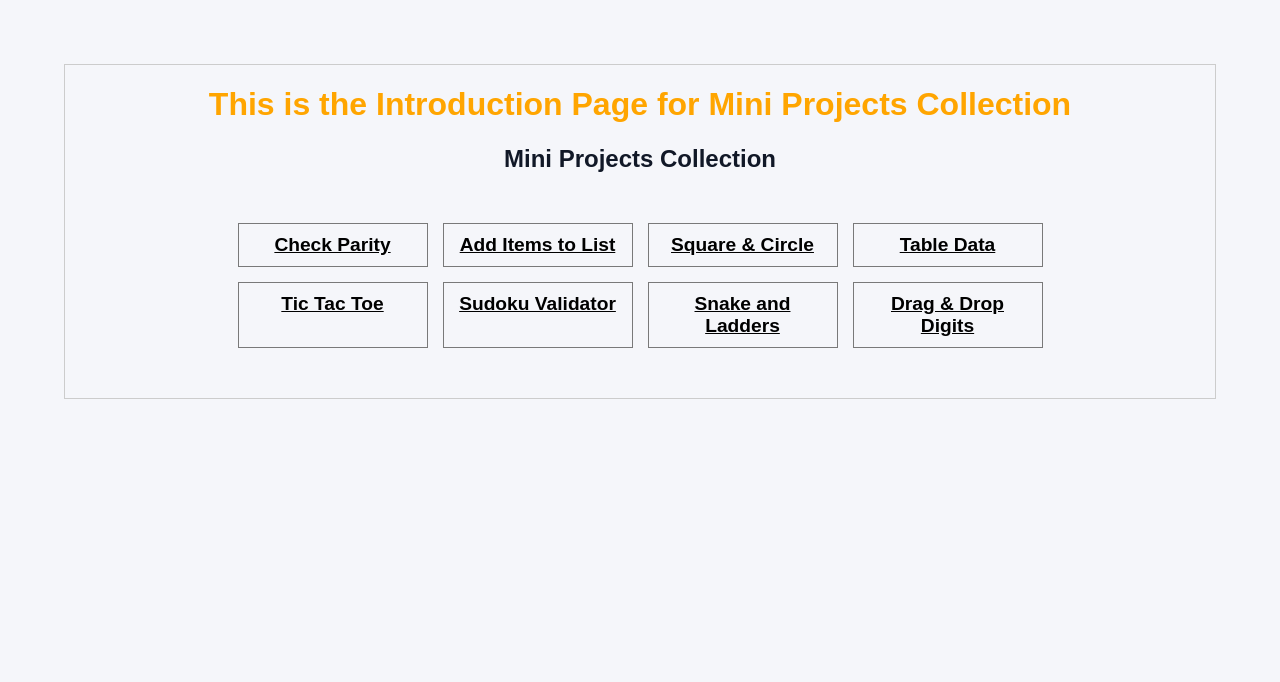
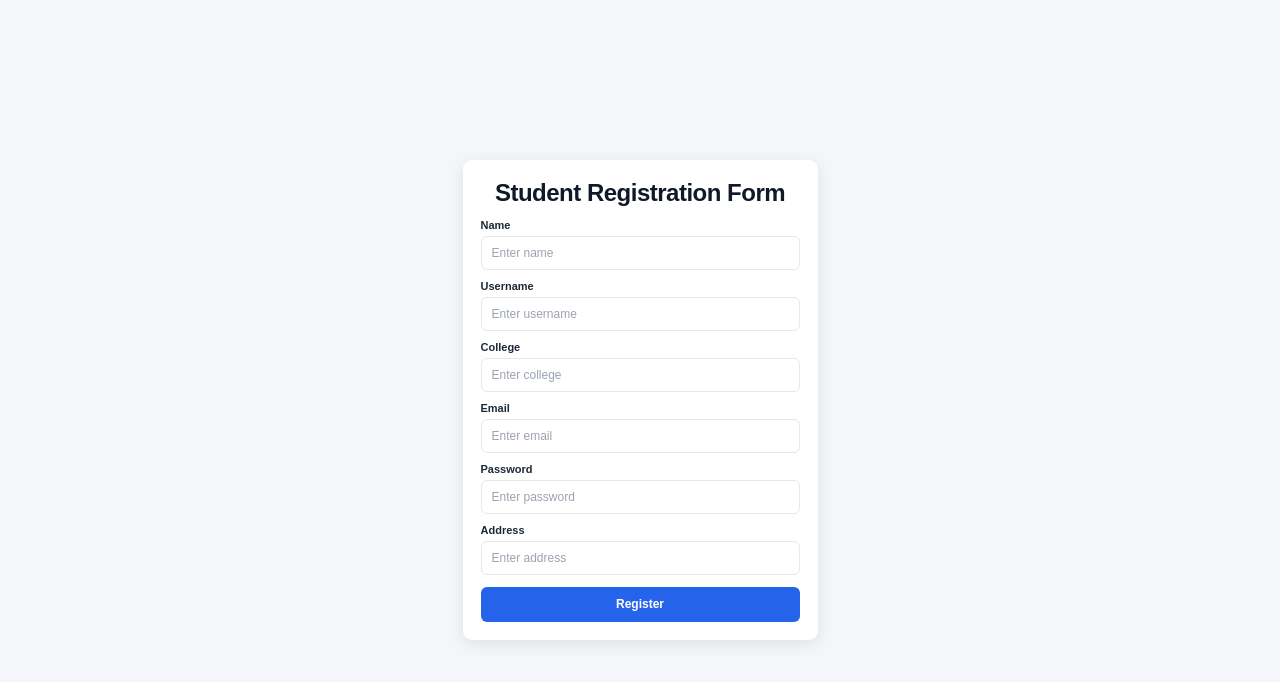
Before and after one commit to AnandaSH-8/Mini-Projects, a React (Vite) app in the folder mini-projects-collection/: page /studentregistration in a window 1280 px wide. Before the commit this address led to /. Shown: the top 682 px of the page. Built offline with nearby package versions, Linux system fonts and the light colour scheme.

Commit message:
student registration form

```diff
--- a/mini-projects-collection/src/App.jsx
+++ b/mini-projects-collection/src/App.jsx
@@ -9,6 +9,7 @@ import TicTacToe from "./pages/TicTacToe";
 import SudokuValidator from "./pages/SudokuValidator";
 import SnakeAndLadders from "./pages/SnakeAndLadders";
 import DragDropDigits from "./pages/DragDropDigits";
+import StudentRegistration from "./pages/StudentRegistration";
 
 function App() {
   return (
@@ -23,6 +24,7 @@ function App() {
         <Route path="/sudokuvalidator" element={<SudokuValidator />} />
         <Route path="/snakeandladders" element={<SnakeAndLadders />} />
         <Route path="/dragdropdigits" element={<DragDropDigits />} />
+        <Route path="/studentregistration" element={<StudentRegistration />} />
         <Route path="*" element={<Navigate to="/" replace />} />
       </Routes>
     </BrowserRouter>
--- /dev/null
+++ b/mini-projects-collection/src/pages/StudentRegistration.jsx
@@ -0,0 +1,191 @@
+import { useState } from "react";
+import styles from "../styles/StudentRegistration.module.css";
+
+const INITIAL_FORM = {
+  name: "",
+  username: "",
+  college: "",
+  email: "",
+  password: "",
+  address: "",
+};
+
+function StudentRegistration() {
+  const [formData, setFormData] = useState(INITIAL_FORM);
+  const [errors, setErrors] = useState({});
+  const [submitted, setSubmitted] = useState(false);
+
+  const validateField = (field, value) => {
+    const trimmedValue = value.trim();
+
+    switch (field) {
+      case "name":
+        return trimmedValue ? "" : "Name is required";
+
+      case "username":
+        if (trimmedValue && trimmedValue !== trimmedValue.toLowerCase()) {
+          return "Username must be lowercase only";
+        }
+        return "";
+
+      case "college":
+        return trimmedValue ? "" : "College is required";
+
+      case "email":
+        if (!/^[^\s@]+@[^\s@]+\.[^\s@]+$/.test(trimmedValue)) {
+          return "Enter a valid email address";
+        }
+        return "";
+
+      case "password":
+        if (value.length < 8) {
+          return "Password must be at least 8 characters";
+        }
+        return "";
+
+      case "address":
+        return trimmedValue ? "" : "Address is required";
+
+      default:
+        return "";
+    }
+  };
+
+  const handleChange = (event) => {
+    const { name, value } = event.target;
+
+    setFormData((previousData) => ({
+      ...previousData,
+      [name]: value,
+    }));
+
+    if (submitted) {
+      setErrors((previousErrors) => ({
+        ...previousErrors,
+        [name]: validateField(name, value),
+      }));
+    }
+  };
+
+  const handleSubmit = (event) => {
+    event.preventDefault();
+
+    const newErrors = {};
+
+    Object.keys(INITIAL_FORM).forEach((field) => {
+      const error = validateField(field, formData[field]);
+
+      if (error) {
+        newErrors[field] = error;
+      }
+    });
+
+    setErrors(newErrors);
+    setSubmitted(true);
+
+    if (Object.values(newErrors).some(Boolean)) {
+      return;
+    }
+
+    // All validations passed.
+    console.log("Registration successful:", formData);
+  };
+
+  return (
+    <main className={styles.page}>
+      <section className={styles.card}>
+        <h1 className={styles.heading}>Student Registration Form</h1>
+
+        <form onSubmit={handleSubmit} noValidate>
+          <div className={styles.formGroup}>
+            <label htmlFor="student-name">Name</label>
+            <input
+              id="student-name"
+              type="text"
+              name="name"
+              placeholder="Enter name"
+              value={formData.name}
+              onChange={handleChange}
+            />
+            {errors.name && <p className={styles.error}>{errors.name}</p>}
+          </div>
+
+          <div className={styles.formGroup}>
+            <label htmlFor="student-username">Username</label>
+            <input
+              id="student-username"
+              type="text"
+              name="username"
+              placeholder="Enter username"
+              value={formData.username}
+              onChange={handleChange}
+            />
+            {errors.username && (
+              <p className={styles.error}>{errors.username}</p>
+            )}
+          </div>
+
+          <div className={styles.formGroup}>
+            <label htmlFor="student-college">College</label>
+            <input
+              id="student-college"
+              type="text"
+              name="college"
+              placeholder="Enter college"
+              value={formData.college}
+              onChange={handleChange}
+            />
+            {errors.college && <p className={styles.error}>{errors.college}</p>}
+          </div>
+
+          <div className={styles.formGroup}>
+            <label htmlFor="student-email">Email</label>
+            <input
+              id="student-email"
+              type="text"
+              name="email"
+              placeholder="Enter email"
+              value={formData.email}
+              onChange={handleChange}
+            />
+            {errors.email && <p className={styles.error}>{errors.email}</p>}
+          </div>
+
+          <div className={styles.formGroup}>
+            <label htmlFor="student-password">Password</label>
+            <input
+              id="student-password"
+              type="password"
+              name="password"
+              placeholder="Enter password"
+              value={formData.password}
+              onChange={handleChange}
+            />
+            {errors.password && (
+              <p className={styles.error}>{errors.password}</p>
+            )}
+          </div>
+
+          <div className={styles.formGroup}>
+            <label htmlFor="student-address">Address</label>
+            <input
+              id="student-address"
+              type="text"
+              name="address"
+              placeholder="Enter address"
+              value={formData.address}
+              onChange={handleChange}
+            />
+            {errors.address && <p className={styles.error}>{errors.address}</p>}
+          </div>
+
+          <button type="submit" className={styles.registerButton}>
+            Register
+          </button>
+        </form>
+      </section>
+    </main>
+  );
+}
+
+export default StudentRegistration;
--- a/mini-projects-collection/src/pages/index.jsx
+++ b/mini-projects-collection/src/pages/index.jsx
@@ -22,6 +22,8 @@ export default function MainApp() {
         <Link to="/snakeandladders">Snake and Ladders</Link>
 
         <Link to="/dragdropdigits">Drag & Drop Digits</Link>
+
+        <Link to="/studentregistration">Student Registration</Link>
       </div>
     </div>
   );
--- /dev/null
+++ b/mini-projects-collection/src/styles/StudentRegistration.module.css
@@ -0,0 +1,103 @@
+.page {
+  min-height: 100vh;
+  display: flex;
+  align-items: center;
+  justify-content: center;
+  padding: 24px 16px;
+  background: #f5f6fa;
+  font-family: Arial, Helvetica, sans-serif;
+  color: #111827;
+}
+
+.card {
+  width: 100%;
+  max-width: 355px;
+  padding: 20px 18px 18px;
+  background: #ffffff;
+  border-radius: 9px;
+  box-shadow: 0 4px 16px rgba(0, 0, 0, 0.09);
+}
+
+.heading {
+  margin: 0 0 13px;
+  text-align: center;
+  font-size: 24px;
+  line-height: 1.08;
+  font-weight: 800;
+  letter-spacing: -0.5px;
+}
+
+.formGroup {
+  display: flex;
+  flex-direction: column;
+  gap: 5px;
+  margin-bottom: 10px;
+}
+
+.formGroup label {
+  font-size: 11px;
+  font-weight: 600;
+  color: #1f2937;
+}
+
+.formGroup input {
+  width: 100%;
+  height: 34px;
+  padding: 0 10px;
+  border: 1px solid #e5e7eb;
+  border-radius: 6px;
+  outline: none;
+  background: #ffffff;
+  color: #111827;
+  font-family: inherit;
+  font-size: 12px;
+  box-sizing: border-box;
+}
+
+.formGroup input::placeholder {
+  color: #9ca3af;
+}
+
+.formGroup input:focus {
+  border-color: #2563eb;
+  box-shadow: 0 0 0 2px rgba(37, 99, 235, 0.1);
+}
+
+.error {
+  margin: 0;
+  color: #ef4444;
+  font-size: 10px;
+  line-height: 1.3;
+}
+
+.registerButton {
+  width: 100%;
+  height: 35px;
+  margin-top: 2px;
+  border: none;
+  border-radius: 6px;
+  background: #2563eb;
+  color: #ffffff;
+  font-family: inherit;
+  font-size: 12px;
+  font-weight: 600;
+  cursor: pointer;
+}
+
+.registerButton:hover {
+  background: #1d4ed8;
+}
+
+@media (max-width: 400px) {
+  .page {
+    padding: 18px 12px;
+  }
+
+  .card {
+    padding: 18px 14px;
+  }
+
+  .heading {
+    font-size: 22px;
+  }
+}
```
